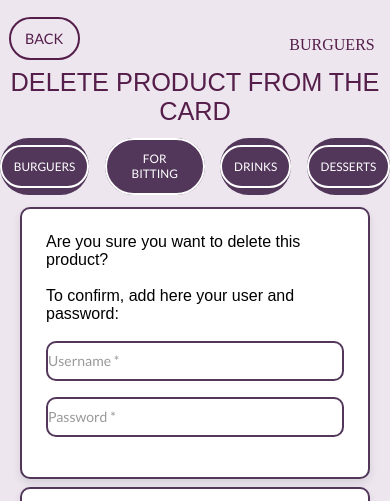
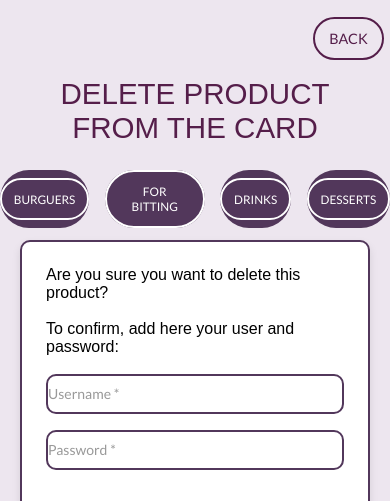
Before and after one commit to Blancaclaire/CrazyCow_FRONT, a plain HTML site: page html/deleteProduct.html in a window 390 px wide. Shown: the top 501 px of the page. Drawn offline with Linux system fonts and the light colour scheme; files that its build step writes are made by us from their sources; a web font is replaced by a local one.

Commit message:
cambio delete product

```diff
--- a/css/deleteProduct.css
+++ b/css/deleteProduct.css
@@ -21,7 +21,7 @@ body {
 
 header{
     display: flex;
-    justify-content: space-between;
+    justify-content: flex-end;
     height: 10%;
 
 }
@@ -57,7 +57,8 @@ header a{
     border-radius: 50px;
     height: 3em;
     margin-top: 2vh;
-
+    font-size: smaller;
+    margin-bottom: 2vh;
 }
 
 .bt-back:hover{
@@ -70,7 +71,7 @@ header a{
 .title-page{
     text-align: center;
     font-family: "Playfair",sans-serif;
-    font-size: 3vh;
+    font-size: 4.5vh;
     margin-bottom: 3%;
     margin-top: 2%;
     color: #551e4a;
@@ -303,4 +304,15 @@ header a{
 
     }
 
+    .container-buttons{
+        margin-top: 3vh;
+    }
+
+    .title-page {
+        width: 70%;
+        font-size: 3.5vh;
+        margin-top: 2%;
+        margin: 0 auto;
+    }
+
 }
--- a/html/deleteProduct.html
+++ b/html/deleteProduct.html
@@ -5,12 +5,12 @@
     <meta charset="UTF-8">
     <meta name="viewport" content="width=device-width, initial-scale=1.0">
     <title>DeleteProduct</title>
-    <link rel="stylesheet" href="./CSS/deleteProduct.css">
+    <link rel="stylesheet" href="../css/deleteProduct.css">
 </head>
 
 <body>
     <header>
-        <a href="#" class="subtitle">BURGUERS </a>
+
         <a href="#" class="bt-back">BACK</a>
 
     </header>
```
